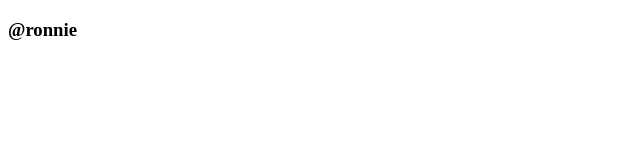
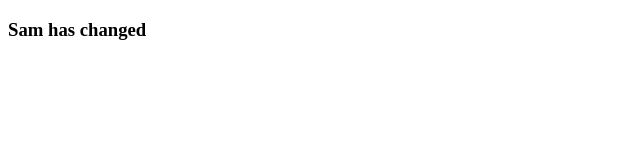
Before and after one commit to 17Xamuel/intern, a plain HTML site: page ronnie.html in a window 1280 px wide. Shown: the full height of the page, 0-640 px from the left. Drawn offline with Linux system fonts and the light colour scheme.

```diff
--- a/ronnie.html
+++ b/ronnie.html
@@ -1,14 +1,17 @@
 <!DOCTYPE html>
 <html lang="en">
+
 <head>
     <meta charset="UTF-8">
     <meta name="viewport" content="width=device-width, initial-scale=1.0">
     <meta http-equiv="X-UA-Compatible" content="ie=edge">
     <title>git test</title>
 </head>
+
 <body>
     <h3>
-        @ronnie
+        Sam has changed
     </h3>
 </body>
+
 </html>
```
